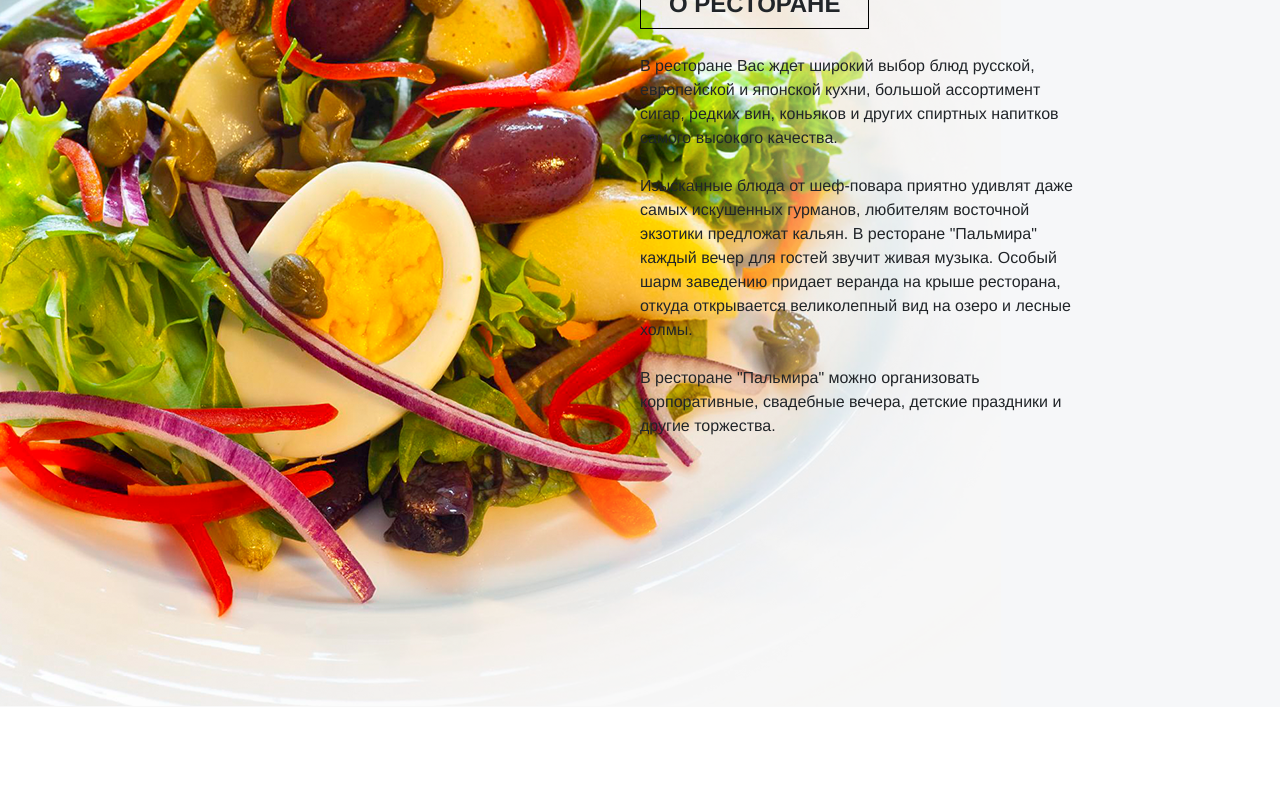
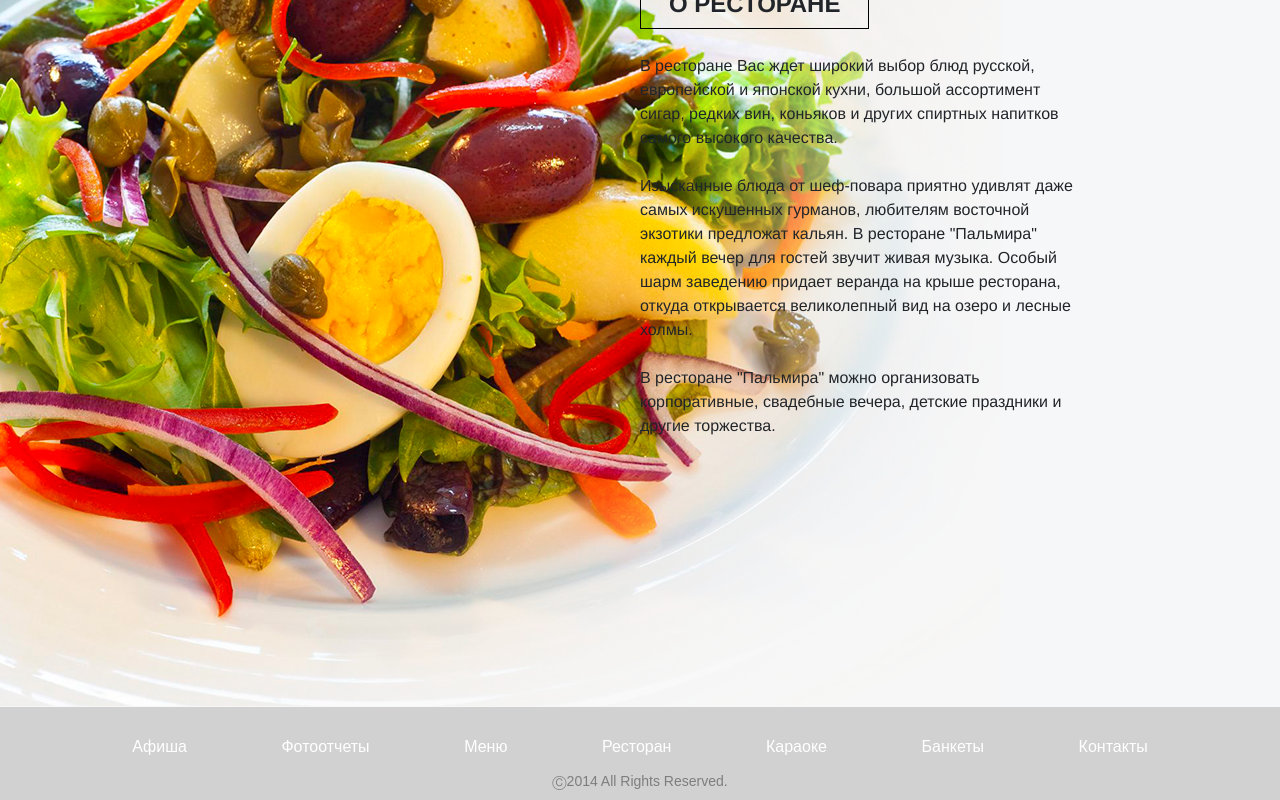
Before and after one commit to Yeami/web-landing-practice, a Vue app: page / in a window 1280 px wide. Shown: the part 884-1684 px from the top of the page. Before the commit the page ends 1591 px from the top, so only its background shows below. Built offline with nearby package versions, Linux system fonts and the light colour scheme.

Commit message:
Implement the footer

```diff
--- a/src/App.vue
+++ b/src/App.vue
@@ -4,6 +4,7 @@
         <app-nav-bar/>
         <app-carousel/>
         <app-about-us/>
+        <app-footer/>
     </div>
 </template>
 
@@ -12,10 +13,12 @@
     import AppNavBar from './components/NavBar';
     import AppCarousel from './components/Carousel';
     import AppAboutUs from './components/AboutUs';
+    import AppFooter from './components/Footer';
 
     export default {
         name: 'App',
         components: {
+            AppFooter,
             AppLogoBar,
             AppNavBar,
             AppCarousel,
--- /dev/null
+++ b/src/components/Footer.vue
@@ -0,0 +1,73 @@
+<template>
+    <footer class="wrapper">
+        <div class="container">
+            <ul>
+                <li v-for="item in items">
+                    <a href="#">{{item}}</a>
+                </li>
+            </ul>
+            <div class="copywriting">
+                <span>{{copywriting}}</span>
+            </div>
+        </div>
+    </footer>
+</template>
+
+<script>
+    export default {
+        name: 'AppFooter',
+        data() {
+            return {
+                items: [
+                    'Афиша',
+                    'Фотоотчеты',
+                    'Меню',
+                    'Ресторан',
+                    'Караоке',
+                    'Банкеты',
+                    'Контакты',
+                ],
+                copywriting: 'Ⓒ2014 All Rights Reserved.',
+            };
+        },
+    }
+</script>
+
+<style scoped lang="scss">
+    .wrapper {
+        display: flex;
+        justify-content: center;
+        flex-wrap: wrap;
+        font-family: 'ArialMT', sans-serif;
+        background-color: #D1D1D1;
+
+        ul {
+            display: flex;
+            justify-content: space-between;
+            align-items: center;
+            list-style: none;
+            padding: 0;
+            margin: 1rem 0 0;
+            line-height: 3rem;
+
+            li {
+                flex: 1 1 auto;
+                position: relative;
+                text-align: center;
+
+                a {
+                    text-decoration: none;
+                    color: white;
+                }
+            }
+        }
+
+        .copywriting {
+            display: flex;
+            justify-content: center;
+            margin-bottom: 0.5rem;
+            color: rgba(44, 44, 44, 0.5);
+            font-size: 0.875rem;
+        }
+    }
+</style>
```
